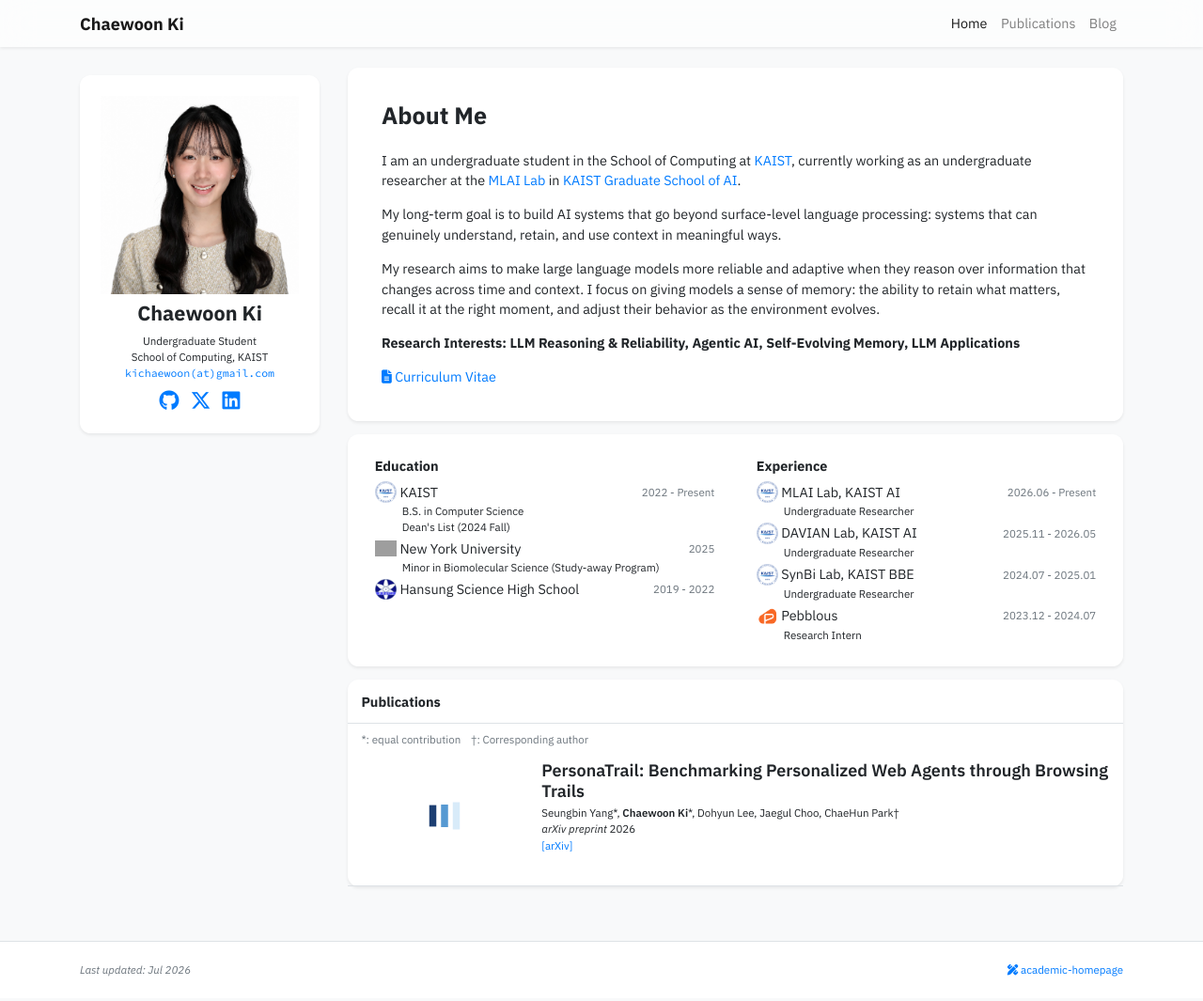
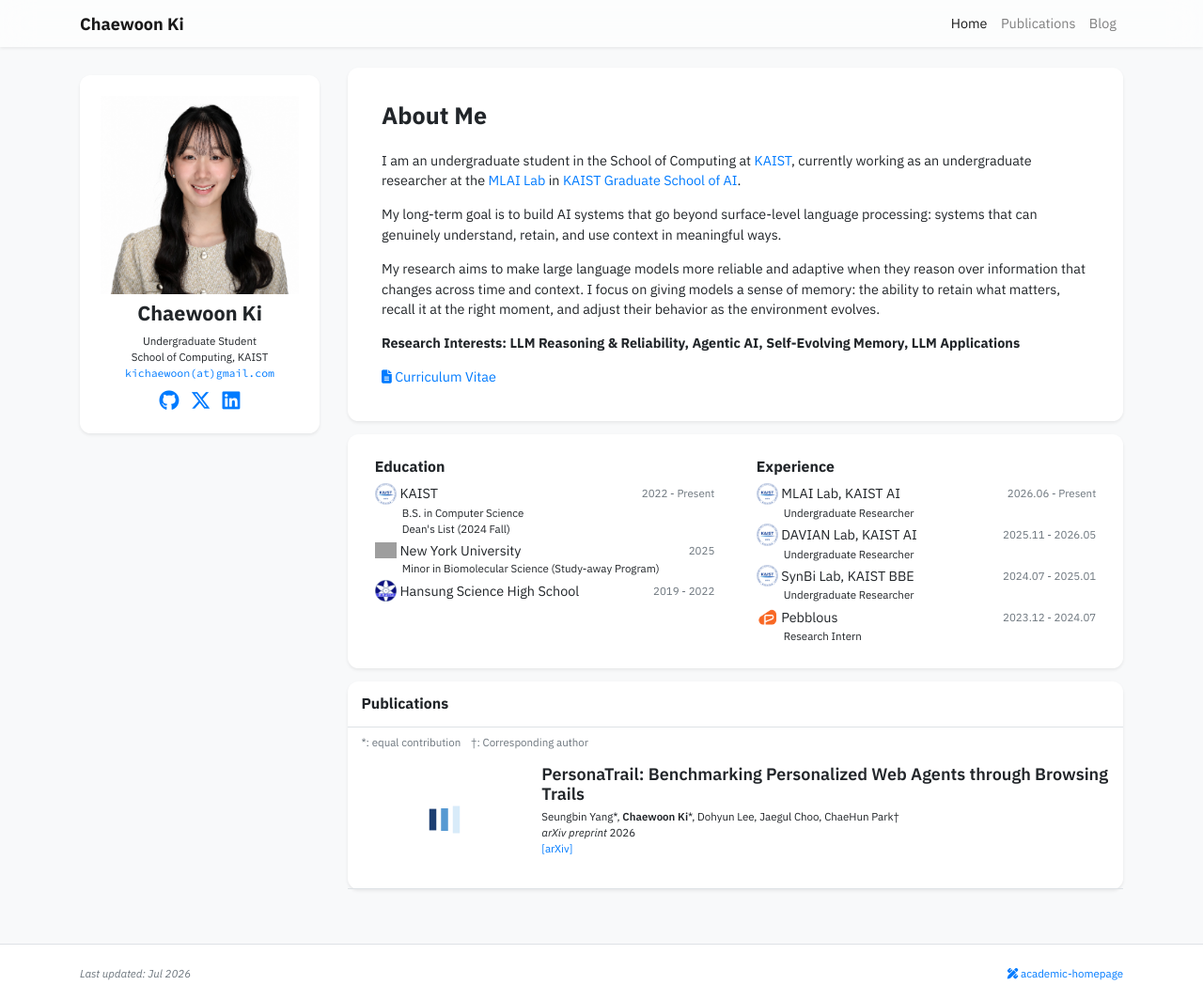
Before and after one commit to kichaewoon/kichaewoon.github.io, a Jekyll site: the page built from index.html, in a window 1280 px wide and 1065 px high. Shown: the whole window at 94% size. Built offline with Jekyll 4.4.1, drawn with Linux system fonts in a browser that asks for light colours; nearby versions of some CDN libraries; a style sheet for code colours, icons or effects is not loaded; grey boxes are pictures that could not be loaded.

Commit message:
style: enlarge Education/Experience/Publications headings to 1.1rem

```diff
--- a/_includes/widgets/experience_card.html
+++ b/_includes/widgets/experience_card.html
@@ -6,7 +6,7 @@
                     {% if site.data.profile.education %}
                     <div class="col-lg-6">
                         <div class="mx-2 my-1">
-                            <h6>Education</h6>
+                            <h6 class="section-heading">Education</h6>
                             <ul class="list-unstyled mb-1">
                                 {% for item in site.data.profile.education %}
                                 <li class="mb-1">
@@ -31,7 +31,7 @@
                     {% if site.data.profile.experience %}
                     <div class="col-lg-6">
                         <div class="mx-2 my-1">
-                            <h6>Experience</h6>
+                            <h6 class="section-heading">Experience</h6>
                             <ul class="list-unstyled mb-1">
                                 {% for item in site.data.profile.experience %}
                                 <li class="mb-1">
--- a/_includes/widgets/publication_card.html
+++ b/_includes/widgets/publication_card.html
@@ -1,6 +1,6 @@
 {% assign publications = include.publications %}
 <div class="my-3 p-0 bg-white shadow-sm rounded-xl">
-    <h6 class="border-bottom border-gray p-3 mb-0">
+    <h6 class="section-heading border-bottom border-gray p-3 mb-0">
         {% if include.title %}{{ include.title }}{% else %}Publications{% endif %}
     </h6>
     <div class="px-3 pt-2 pb-0 small text-muted">*: equal contribution &nbsp;&nbsp; †: Corresponding author</div>
--- a/assets/css/global.css
+++ b/assets/css/global.css
@@ -15,6 +15,10 @@
 
 .font-weight-semibold {
     font-weight: 600 !important;
+}
+
+.section-heading {
+    font-size: 1.1rem;
 }
 
 .card {
```
